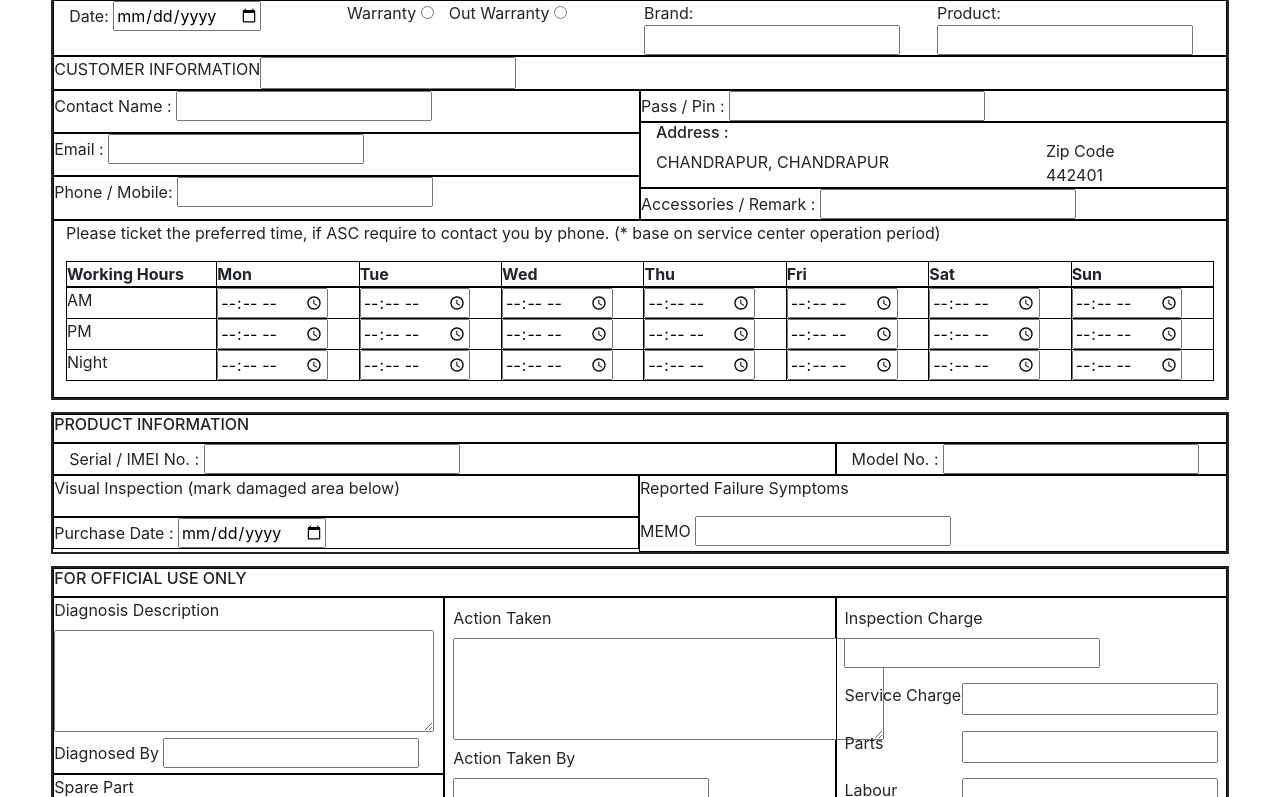
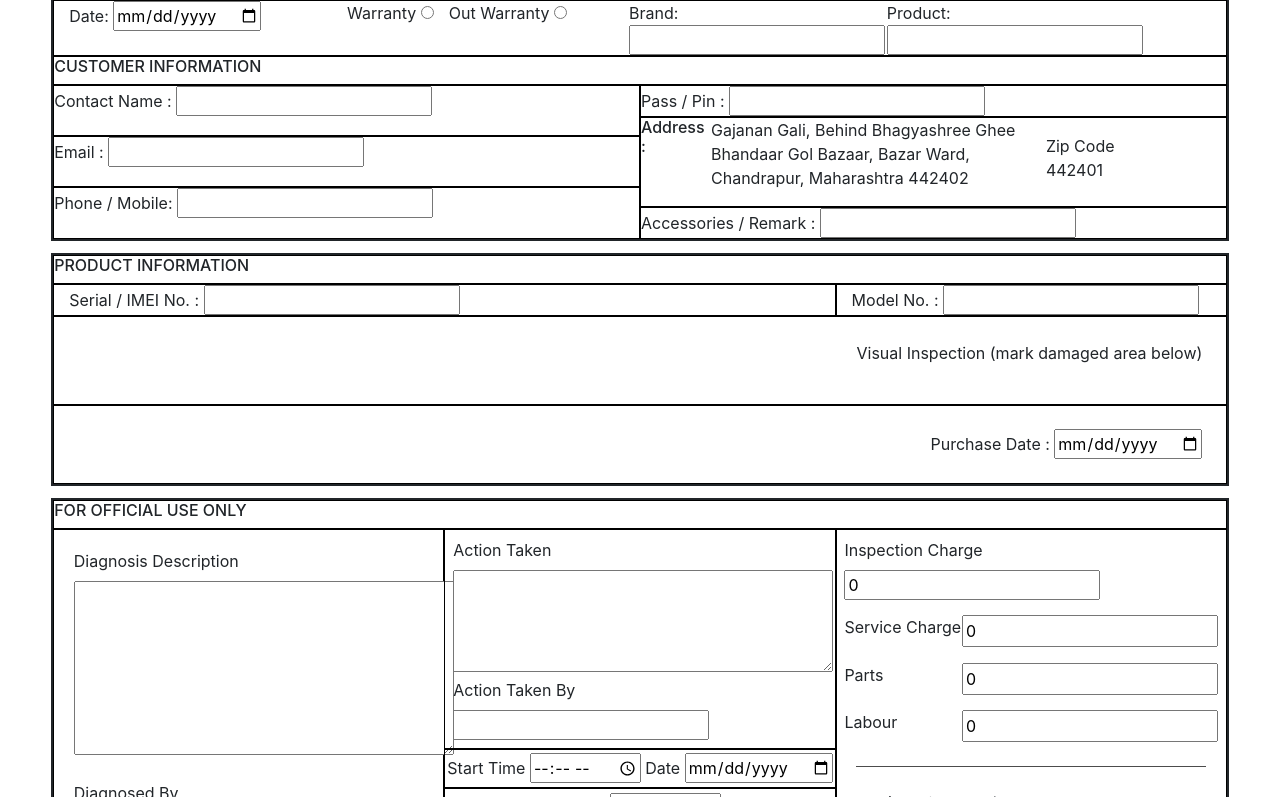
Before and after one commit to mnaveeduddin/AparnaElectronics-Form, a plain HTML site: page index.html in a window 1280 px wide. Shown: the part 155-952 px from the top of the page. Drawn offline with nearby package versions, Linux system fonts and the light colour scheme.

Commit message:
Required Changes Done

```diff
--- a/index.css
+++ b/index.css
@@ -104,5 +104,28 @@ hr{
     margin-top: 12px !important;
     margin-left: 0 !important;
     margin-right: 0 !important;
+}
 
+.mx-width-22{
+    max-width: 22% !important;
 }
+
+.mx-width-40{
+    max-width: 40% !important;
+}
+
+.margin-t-20px{
+    margin-top: 20px;
+}
+
+.height-50{
+    height: 50%;
+}
+
+.mx-width-70{
+    max-width: 70px !important;
+}
+
+.align-right{
+    text-align: right;
+}
--- a/index.html
+++ b/index.html
@@ -7,6 +7,8 @@
 
         <!-- Bootstrap link -->
         <link rel="stylesheet" href="https://cdn.jsdelivr.net/npm/bootstrap@4.6.1/dist/css/bootstrap.min.css">
+
+        <script src="./index.js" ></script>
 
         <title>APARNA ELECTRONICS</title>
     </head>
@@ -29,7 +31,7 @@
         </div>
         <div class="first-section outer-border" >
             <div class="row inner-border margin-0">
-                <div class="col-sm-3">
+                <div class="col-sm-3 col-xs-3">
                     <label class="margin-0">Date:</label>
                     <input type="date" id="date1" name="date">
                 </div>
@@ -41,18 +43,17 @@
                     Out Warranty
                     <input type="radio" id="warranty" name="warranty">
                 </div>
-                <div class="col-sm-3">
+                <div class="col-sm-3 padding-0 mx-width-22">
                     <label class="margin-0">Brand:</label>
                     <input type="text" id="brand" name="brand">
                 </div>
-                <div class="col-sm-3">
+                <div class="col-sm-3 padding-0 mx-width-22">
                     <label class="margin-0">Product:</label>
                     <input type="text" id="product" name="product">
                 </div>
             </div>
             <div class="row margin-0 inner-border">
-                <label>CUSTOMER INFORMATION</label>
-                <input type="text" id="cust-info">
+                <h6>CUSTOMER INFORMATION</h6>
             </div>
             <div class="row margin-0">
                 <div class="col padding-0">
@@ -75,12 +76,17 @@
                         <input type="text" id="pass/pin">
                     </div>
                     <div  class="row margin-0 inner-border">
-                        <div class="col-lg-8">
-                            <div>
-                                <h6>Address :</h6>
-                            </div>
-                            <div>
-                                CHANDRAPUR, CHANDRAPUR
+                        <div class="col-lg-8 padding-0">
+                            <div class="row margin-0">
+                                <div class="col padding-0 mx-width-70">
+                                    <h6>Address :</h6>
+                                </div>
+                                <div class="col padding-0">
+                                    <p>Gajanan Gali,
+                                    Behind Bhagyashree Ghee Bhandaar Gol Bazaar,
+                                    Bazar Ward, Chandrapur,
+                                    Maharashtra 442402</p>
+                                </div>
                             </div>
                         </div>
                         <div class="col-lg-4">
@@ -94,7 +100,7 @@
                     </div>
                 </div>
             </div>
-            <div class="row hours-table margin-0 padding-1 inner-border">
+            <!-- <div class="row hours-table margin-0 padding-1 inner-border">
                 <p>Please ticket the preferred time, if ASC require to contact you by phone. (* base on service center operation period)</p>
                 <table class="table table-bordered">
                     <thead>
@@ -112,37 +118,37 @@
                     <tbody>
                       <tr>
                         <td>AM</td>
-                        <td><input type="time"></td>
-                        <td><input type="time"></td>
-                        <td><input type="time"></td>
-                        <td><input type="time"></td>
-                        <td><input type="time"></td>
-                        <td><input type="time"></td>
-                        <td><input type="time"></td>
+                        <td></td>
+                        <td></td>
+                        <td></td>
+                        <td></td>
+                        <td></td>
+                        <td></td>
+                        <td></td>
                       </tr>
                       <tr>
                         <td>PM</td>
-                        <td><input type="time"></td>
-                        <td><input type="time"></td>
-                        <td><input type="time"></td>
-                        <td><input type="time"></td>
-                        <td><input type="time"></td>
-                        <td><input type="time"></td>
-                        <td><input type="time"></td>
+                        <td></td>
+                        <td></td>
+                        <td></td>
+                        <td></td>
+                        <td></td>
+                        <td></td>
+                        <td></td>
                       </tr>
                       <tr>
                         <td>Night</td>
-                        <td><input type="time"></td>
-                        <td><input type="time"></td>
-                        <td><input type="time"></td>
-                        <td><input type="time"></td>
-                        <td><input type="time"></td>
-                        <td><input type="time"></td>
-                        <td><input type="time"></td>
+                        <td></td>
+                        <td></td>
+                        <td></td>
+                        <td></td>
+                        <td></td>
+                        <td></td>
+                        <td></td>
                       </tr>
                     </tbody>
                   </table>
-            </div>
+            </div> -->
         </div>
         <div class="second-section outer-border margin-t1">
             <div class="row margin-0 inner-border">
@@ -151,28 +157,28 @@
             <div class="row margin-0">
                 <div class="col-lg-8 inner-border">
                     <label class="margin-0">Serial / IMEI No. :</label>
-                    <input type="number" id="serial/imei">
+                    <input type="text" id="serial/imei">
                 </div>
                 <div class="col-lg-4 inner-border">
                     <label class="margin-0">Model No. :</label>
-                    <input type="number" id="modelno">
+                    <input type="text" id="modelno">
                 </div>
             </div>
             <div class="row margin-0">
                 <div class="col padding-0">
-                    <div class="inner-border">
+                    <div class="inner-border align-right padding-2">
                         <p>Visual Inspection (mark damaged area below)</p>
                     </div>
-                    <div class="inner-border">
+                    <div class="inner-border align-right padding-2">
                         <label class="margin-0">Purchase Date :</label>
                         <input type="date" id="purchasedate">
                     </div>
                 </div>
-                <div class="col inner-border padding-0">
+                <!-- <div class="col inner-border padding-0">
                     <p>Reported Failure Symptoms</p>
                     <label>MEMO</label>
                     <input type="text" id="memo">
-                </div>
+                </div> -->
             </div>
         </div>
         <div class="third-section outer-border margin-t1">
@@ -181,22 +187,22 @@
             </div>
             <div class="row margin-0">
                 <div class="col-sm-4 padding-0">
-                    <div class="inner-border">
+                    <div class="inner-border padding-5 height-50">
                         <label>Diagnosis Description</label>
-                        <textarea id="diagnosis-description" name="diagnosis-description" rows="4" cols="35"></textarea>
+                        <textarea id="diagnosis-description" name="diagnosis-description" rows="7" cols="35"></textarea>
                         <br>
-                        <label>Diagnosed By </label>
+                        <label class="margin-t-20px">Diagnosed By </label>
                         <input type="text" id="diagnosedby">
                     </div>
-                    <div class="inner-border">
+                    <div class="inner-border padding-5 height-50">
                         <label>Spare Part</label>
-                        <textarea id="sparepart" name="sparepart" rows="6" cols="45"></textarea>
+                        <textarea id="sparepart" name="sparepart" rows="8" cols="35"></textarea>
                     </div>
                 </div>
                 <div class="col-sm-4 padding-0">
                     <div class="inner-border padding-2">
                         <label>Action Taken</label>
-                        <textarea id="actiontaken" name="actiontaken" rows="4" cols="40"></textarea>
+                        <textarea id="actiontaken" name="actiontaken" rows="4" cols="35"></textarea>
                         <br>
                         <label>Action Taken By </label>
                         <input type="text" id="actiontakenby">
@@ -239,27 +245,27 @@
                     </div>
                 </div>
                 <div class="col-sm-4 padding-0">
-                    <div class="inner-border">
+                    <div class="inner-border" onchange="addTotal()">
                         <div class="row margin-0 space-between padding-2">
                             <label>Inspection Charge</label>
-                            <input type="text" id="inspectioncharge">
+                            <input type="number" id="inspectioncharge" value="0">
                         </div>
                         <div class="row margin-0 space-between padding-2">
                             <label>Service Charge</label>
-                            <input type="text" id="servicecharge">
+                            <input type="number" id="servicecharge" value="0">
                         </div>
                         <div class="row margin-0 space-between padding-2">
                             <label>Parts</label>
-                            <input type="text" id="parts">
+                            <input type="number" id="parts" value="0">
                         </div>
                         <div class="row margin-0 space-between padding-2">
                             <label>Labour</label>
-                            <input type="text" id="labour">
+                            <input type="number" id="labour" value="0">
                         </div>
                         <hr>
                         <div class="row margin-0 space-between padding-2">
                             <label>Total <span>(GST included)</span></label>
-                            <input type="text" id="total">
+                            <p id="total"></p>
                         </div>
                     </div>
                     <div class="inner-border">
--- /dev/null
+++ b/index.js
@@ -0,0 +1,7 @@
+function addTotal(){
+    let num1 = parseInt(document.getElementById("inspectioncharge").value);
+    let num2 = parseInt(document.getElementById("servicecharge").value);
+    let num3 = parseInt(document.getElementById("parts").value);
+    let num4 = parseInt(document.getElementById("labour").value);
+    document.getElementById("total").innerHTML = num1 + num2 + num3 + num4;
+}
```
